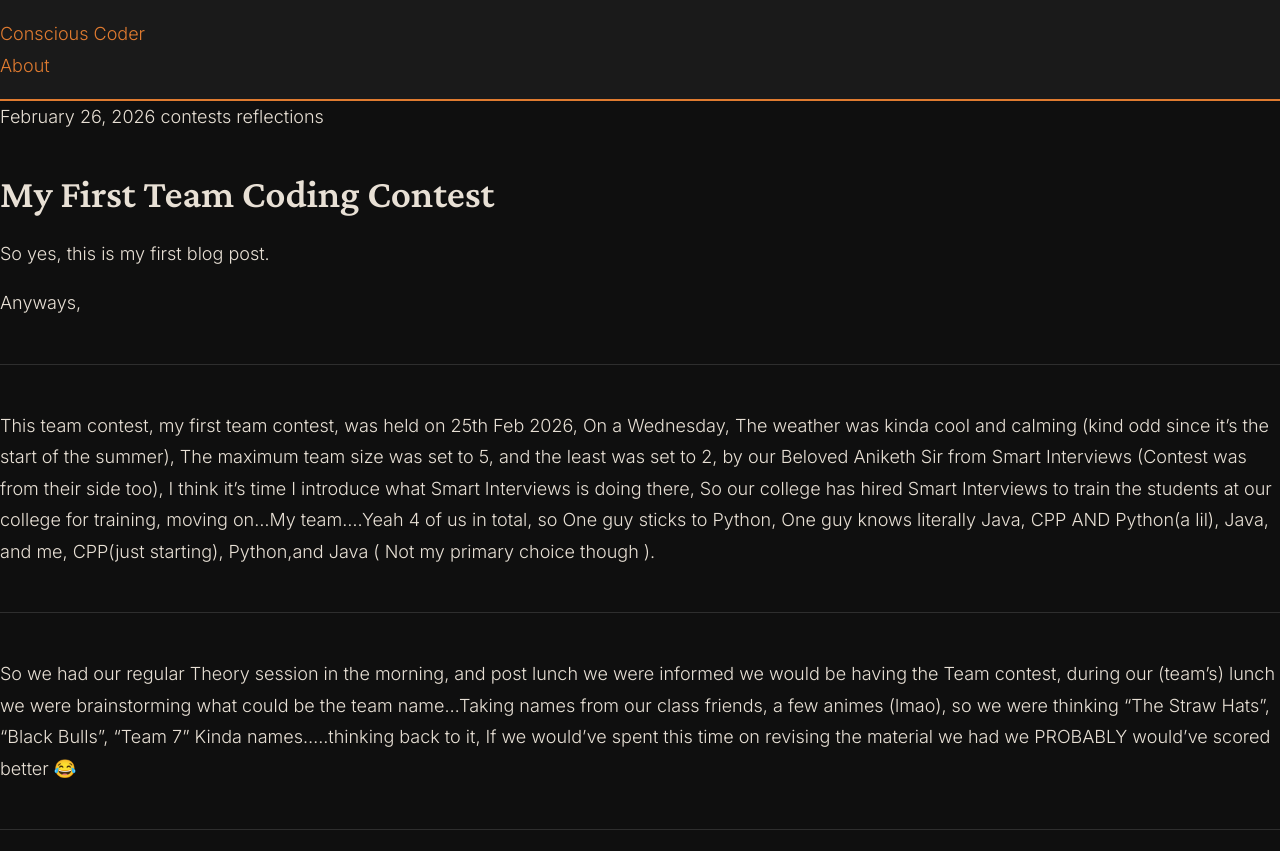
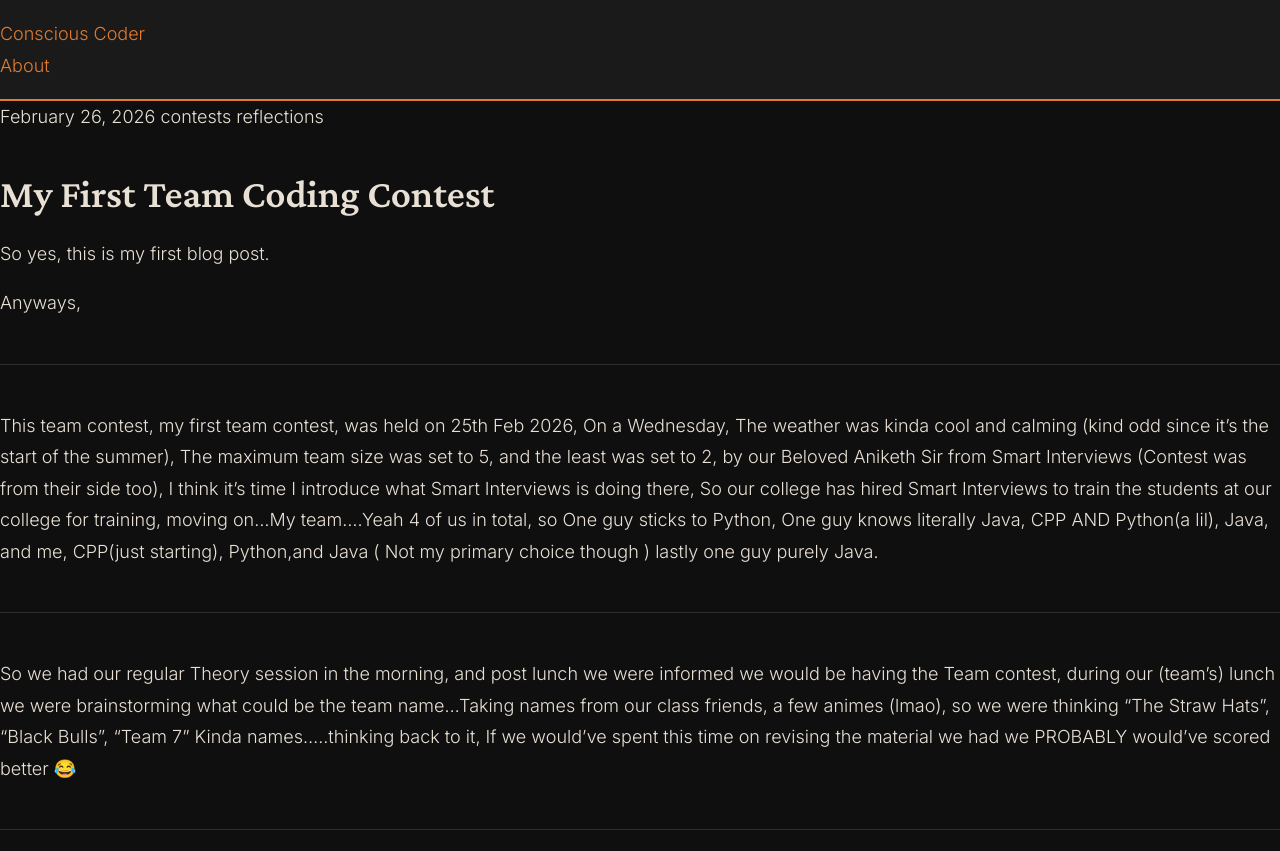
Before and after one commit to PreethamYT/preethamyt.github.io, a Jekyll site: the page built from _posts/2026-02-26-my-first-team-coding-contest.md, in a window 1280 px wide and 900 px high, cut to the strip 0-851 px from the top of the window. Built offline with Jekyll 4.4.1, drawn with Linux system fonts in a browser that asks for light colours.

Commit message:
post: add missing teammate detail

```diff
--- a/_posts/2026-02-26-my-first-team-coding-contest.md
+++ b/_posts/2026-02-26-my-first-team-coding-contest.md
@@ -12,7 +12,7 @@ Anyways,
 
 ---
 
-This team contest, my first team contest, was held on 25th Feb 2026, On a Wednesday, The weather was kinda cool and calming (kind odd since it's the start of the summer), The maximum team size was set to 5, and the least was set to 2, by our Beloved Aniketh Sir from Smart Interviews (Contest was from their side too), I think it's time I introduce what Smart Interviews is doing there, So our college has hired Smart Interviews to train the students at our college for training, moving on...My team....Yeah 4 of us in total, so One guy sticks to Python, One guy knows literally Java, CPP AND Python(a lil), Java, and me, CPP(just starting), Python,and Java ( Not my primary choice though ).
+This team contest, my first team contest, was held on 25th Feb 2026, On a Wednesday, The weather was kinda cool and calming (kind odd since it's the start of the summer), The maximum team size was set to 5, and the least was set to 2, by our Beloved Aniketh Sir from Smart Interviews (Contest was from their side too), I think it's time I introduce what Smart Interviews is doing there, So our college has hired Smart Interviews to train the students at our college for training, moving on...My team....Yeah 4 of us in total, so One guy sticks to Python, One guy knows literally Java, CPP AND Python(a lil), Java, and me, CPP(just starting), Python,and Java ( Not my primary choice though ) lastly one guy purely Java.
 
 ---
 
```
